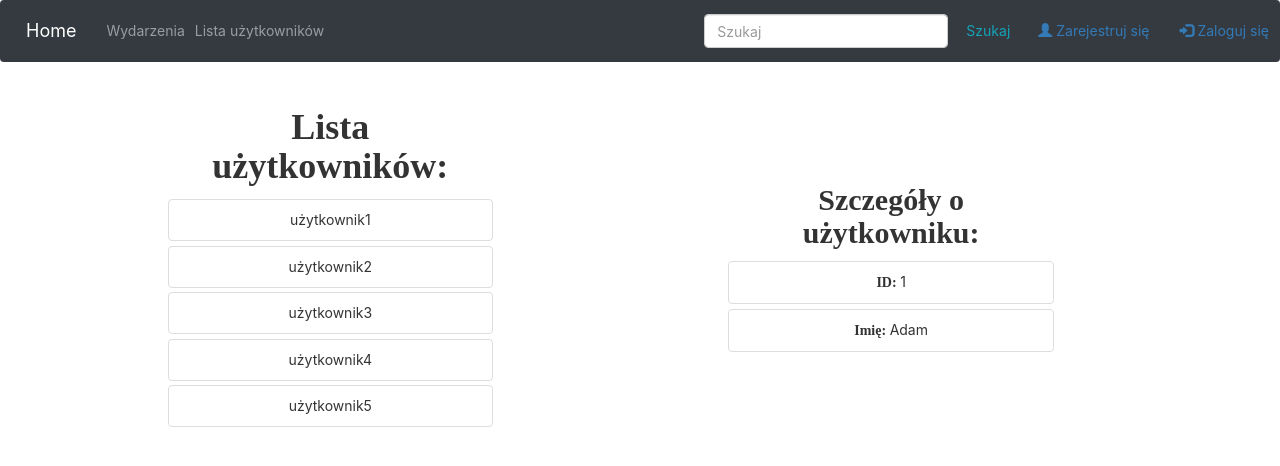
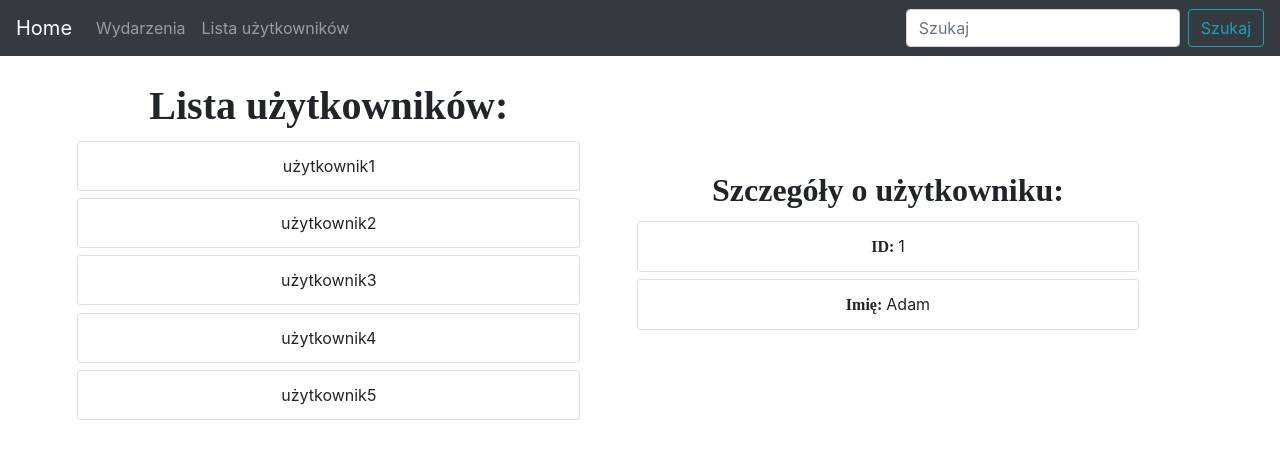
Before and after one commit to kubwosz/event-support-app-frontside, a React (Create React App) app in the folder event-support-app/: page /memberDetails/1 in a window 1280 px wide. Shown: the top 466 px of the page. Built offline with nearby package versions, Linux system fonts and the light colour scheme.

Commit message:
deleted changes with login icons and css reference in index html

```diff
--- a/event-support-app/public/index.html
+++ b/event-support-app/public/index.html
@@ -9,7 +9,6 @@
     />
     <meta name="theme-color" content="#000000" />
     <link rel="stylesheet" href="https://stackpath.bootstrapcdn.com/bootstrap/4.3.1/css/bootstrap.min.css" integrity="sha384-ggOyR0iXCbMQv3Xipma34MD+dH/1fQ784/j6cY/iJTQUOhcWr7x9JvoRxT2MZw1T" crossorigin="anonymous">
-    <link rel="stylesheet" href="https://maxcdn.bootstrapcdn.com/bootstrap/3.3.7/css/bootstrap.min.css" >
     <!--
       manifest.json provides metadata used when your web app is installed on a
       user's mobile device or desktop. See https://developers.google.com/web/fundamentals/web-app-manifest/
--- a/event-support-app/src/components/member_details/index.jsx
+++ b/event-support-app/src/components/member_details/index.jsx
@@ -27,7 +27,7 @@ export default class MemberDetails extends React.Component{
     this.getMemberDetails();
 }
 
-getMemberDetails(nextProps = this.props.match.params.id ) {
+getMemberDetails(nextProps = this.props.match.params.id) {
  this.setState(prevState => ({
   member: {
     ...prevState.member,
--- a/event-support-app/src/components/navbar/index.jsx
+++ b/event-support-app/src/components/navbar/index.jsx
@@ -15,18 +15,6 @@ export default class HomeNavbar extends React.Component {
           <FormControl type="text" placeholder="Szukaj" className="mr-sm-2" />
           <Button variant="outline-info">Szukaj</Button>
         </Form>
-        <ul class="nav navbar-nav navbar-right">
-          <li>
-            <a href="#">
-              <span class="glyphicon glyphicon-user" /> Zarejestruj się
-            </a>
-          </li>
-          <li>
-            <a href="#">
-              <span class="glyphicon glyphicon-log-in" /> Zaloguj się
-            </a>
-          </li>
-        </ul>
       </Navbar>
     );
   }
```
